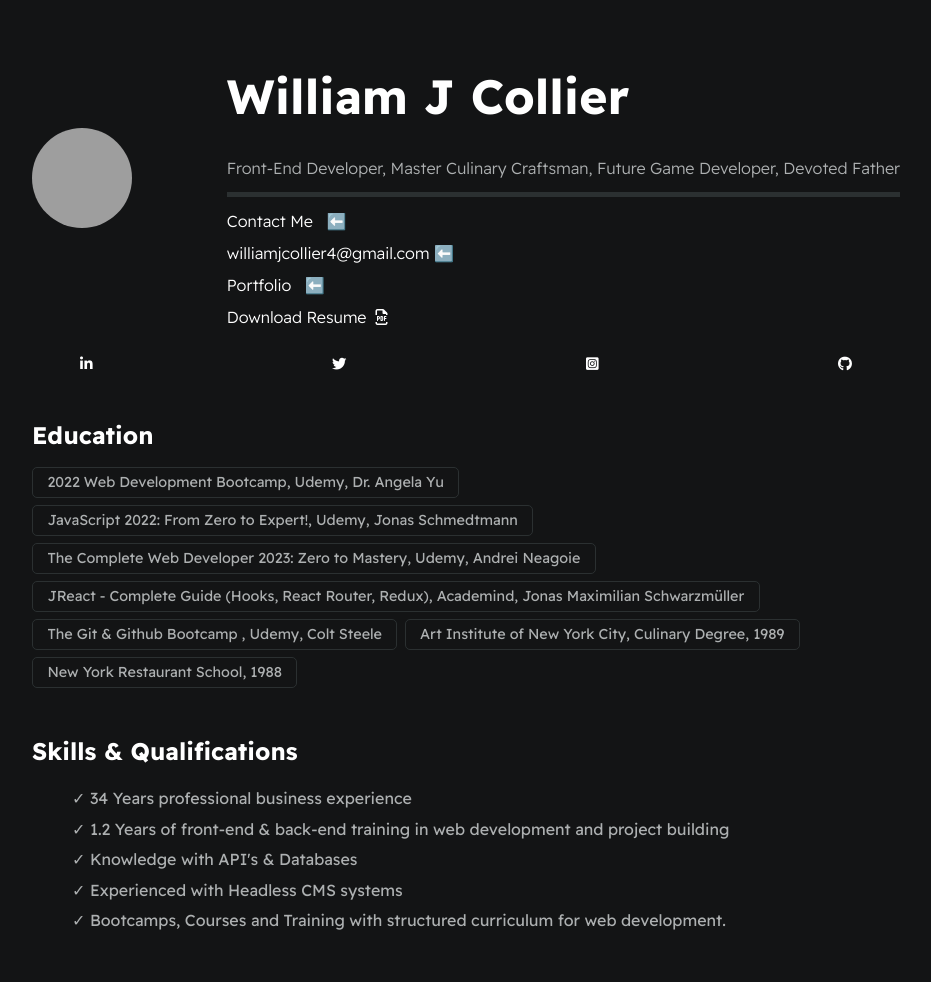
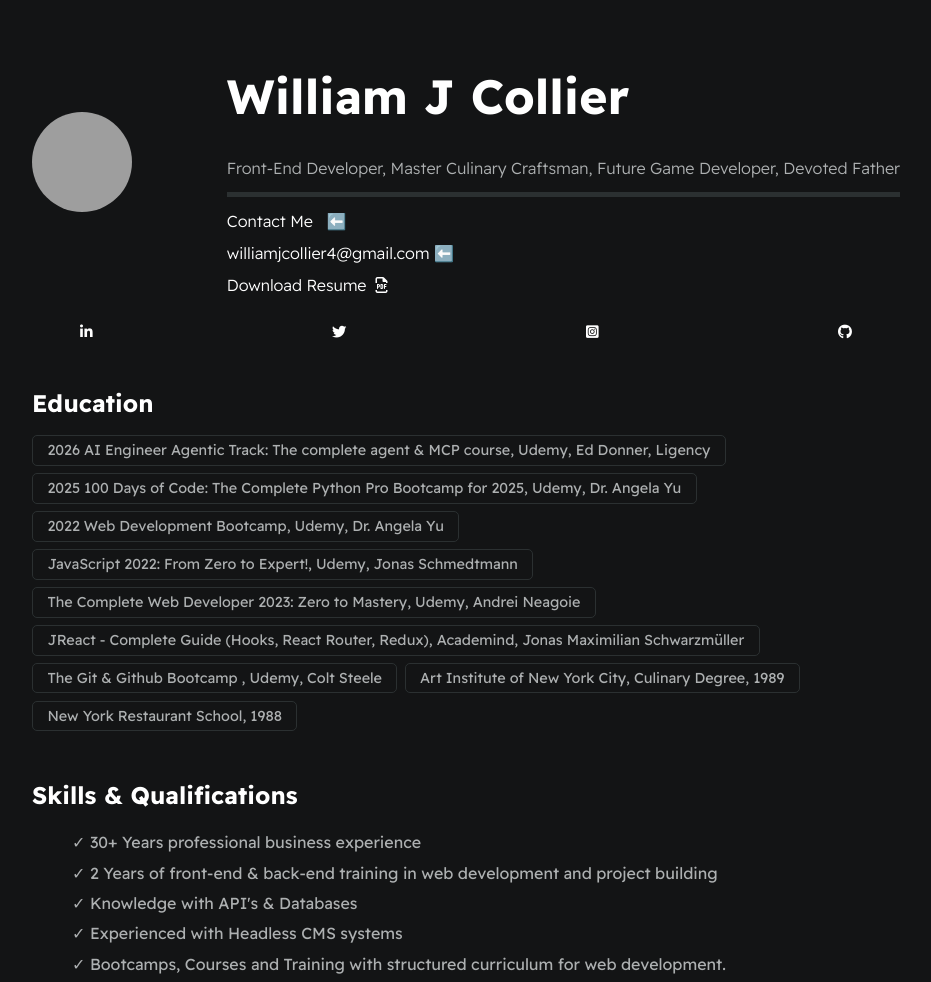
Before and after one commit to wjcollier/WJC-resume-2022, a plain HTML site: page index.html in a window 1280 px wide. Shown: the top 982 px of the page, without its empty margins (174-1105 px from the left). Drawn offline with Linux system fonts and the light colour scheme; grey boxes are pictures that could not be loaded.

Commit message:
update my website and courses

```diff
--- a/index.html
+++ b/index.html
@@ -27,8 +27,8 @@
         <a href="mailto:williamjcollier4@gmail.com">
           <p id="email" target="_blank">williamjcollier4@gmail.com ⬅️ </p>
         </a>
-        <a href="https://billyjoe-wjcollier.vercel.app/" target="_blank">
-          <p id="email">Portfolio &nbsp ⬅️</p>
+        <!-- <a href="https://billyjoe-wjcollier.vercel.app/" target="_blank">
+          <p id="email">Portfolio &nbsp ⬅️</p> -->
           <a id="email" href="./assets/resume2022.pdf" target="_blank">Download Resume &nbsp<i class="fa-regular fa-file-pdf"></i>&nbsp</a>
         </a>
       </div>
@@ -40,7 +40,7 @@
         <div id="socials--list">
           <a href="https://www.linkedin.com/in/william-collier-405039b/" target="_blank"> <i class="fa-brands fa-linkedin-in"></i></a>
           <a href="https://twitter.com/WJ_Collier"><i class="fa-brands fa-twitter"></i></a>
-          <a href="https://www.instagram.com/violentlightlabs/" target="_blank"><i class="fa-brands fa-square-instagram"></i></a>
+          <a href="https://https://www.instagram.com/?hl=en" target="_blank"><i class="fa-brands fa-square-instagram"></i></a>
           <a href="https://github.com/wjcollier" target="_blank"><i class="fa-brands fa-github"></i></a>
         </div>
       </div>
@@ -50,6 +50,8 @@
       <h2>Education</h2>
 
       <div id="wrapper--education__items">
+        <div class="card--education"><span>2026 AI Engineer Agentic Track: The complete agent & MCP course, Udemy, Ed Donner, Ligency </span></div>
+        <div class="card--education"><span>2025 100 Days of Code: The Complete Python Pro Bootcamp for 2025, Udemy, Dr. Angela Yu</span></div>
         <div class="card--education"><span>2022 Web Development Bootcamp, Udemy, Dr. Angela Yu</span></div>
         <div class="card--education"><span> JavaScript 2022: From Zero to Expert!, Udemy, Jonas Schmedtmann</span></div>
         <div class="card--education"><span> The Complete Web Developer 2023: Zero to Mastery, Udemy, Andrei Neagoie</span></div>
@@ -63,8 +65,8 @@
     <section class="section--page">
       <h2>Skills & Qualifications</h2>
       <ul id="qualifications--list">
-        <li>✓ 34 Years professional business experience </li>
-        <li>✓ 1.2 Years of front-end & back-end training in web development and project building </li>
+        <li>✓ 30+ Years professional business experience </li>
+        <li>✓ 2 Years of front-end & back-end training in web development and project building </li>
         <li>✓ Knowledge with API's & Databases </li>
         <li>✓ Experienced with Headless CMS systems</li>
         <li>✓ Bootcamps, Courses and Training with structured curriculum for web development. </li>
@@ -104,7 +106,7 @@
       </div>
 
       <div class="card--project">
-        <a target="_blank" href="https://theme-nine.vercel.app/"><span>🏆 </span>Light and Dark theme using Local-Storage and ReactJs Hooks</a>
+        <a target="_blank" href="https://wjcollier.github.io/wjc-brand/#"><span>🏆 </span>My Culinary Brand Website</a>
       </div>
 
       <div class="card--project">
```
